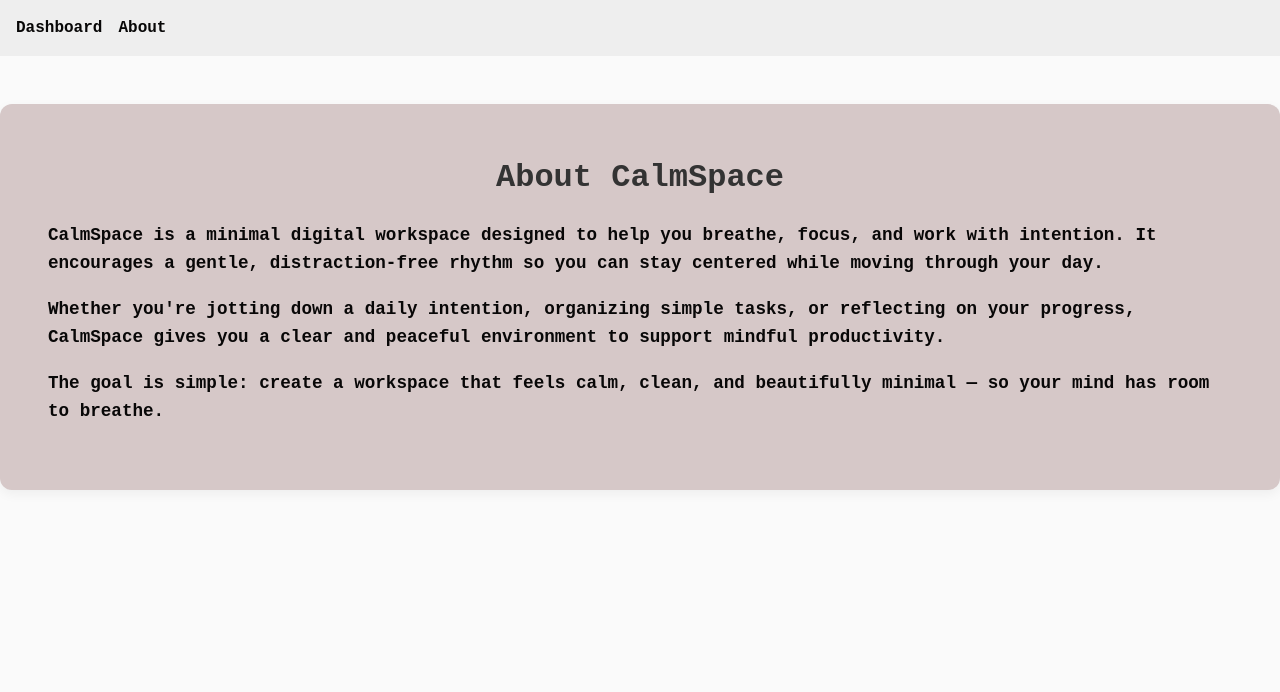
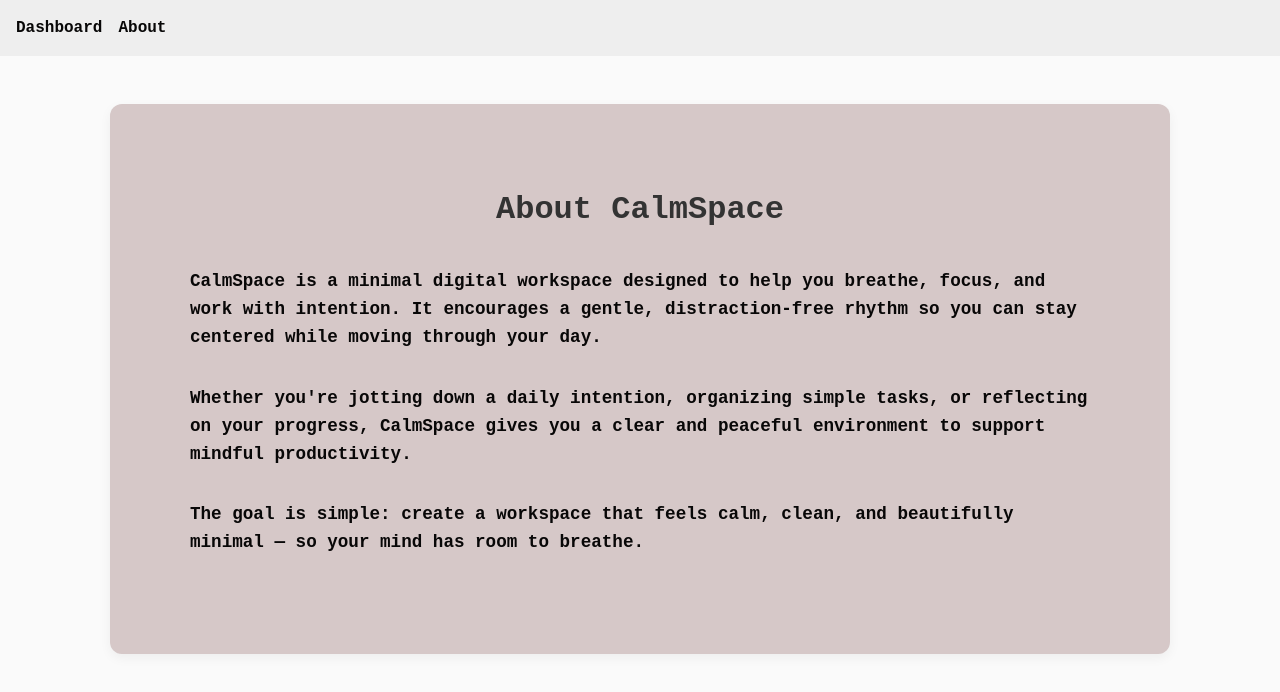
Before and after one commit to natalidahary/react-vite-app, a React (Vite) app in the folder calmspace/: page /about in a window 1280 px wide. Shown: the top 692 px of the page. Built offline with nearby package versions, Linux system fonts and the light colour scheme.

Commit message:
remove inline styles to modules css

```diff
--- a/calmspace/src/App.jsx
+++ b/calmspace/src/App.jsx
@@ -1,46 +1,14 @@
 import { Routes, Route, Link } from "react-router-dom";
 import DailyNote from "./components/DailyNote";
-
-function About() {
-  return (
-    <div style={{
-      padding: "3rem",
-      margin: "3rem auto",
-      lineHeight: "1.6",
-      background: "#d6c8c8ff",
-      borderRadius: "12px",
-      boxShadow: "0 4px 12px rgba(0,0,0,0.05)"
-    }}>
-      <h2 style={{ fontSize: "2rem", fontWeight: 800, marginBottom: "1rem" ,  textAlign: "center"}}>
-        About CalmSpace
-      </h2>
-
-      <p style={{ fontSize: "1.1rem", color: "#080707ff" , fontWeight: 600}}>
-        CalmSpace is a minimal digital workspace designed to help you breathe,
-        focus, and work with intention. It encourages a gentle, distraction-free
-        rhythm so you can stay centered while moving through your day.
-      </p>
-
-      <p style={{ fontSize: "1.1rem", color: "#080707ff", marginTop: "1rem" , fontWeight: 600}}>
-        Whether you're jotting down a daily intention, organizing simple tasks,
-        or reflecting on your progress, CalmSpace gives you a clear and peaceful
-        environment to support mindful productivity.
-      </p>
-
-      <p style={{ fontSize: "1.1rem", color: "#080707ff", marginTop: "1rem" , fontWeight: 600}}>
-        The goal is simple: create a workspace that feels calm, clean, and beautifully
-        minimal — so your mind has room to breathe.
-      </p>
-    </div>
-  );
-}
+import About from "./components/About";
+import styles from "./App.module.css";
 
 export default function App() {
   return (
     <div>
-      <nav style={{ padding: "1rem", background: "#eee" }}>
-        <Link to="/" style={{ marginRight: "1rem", fontWeight: 800 , color: "#080707ff"}}>Dashboard</Link>
-        <Link to="/about" style={{ marginRight: "1rem", fontWeight: 800 , color: "#080707ff" }}>About</Link>
+      <nav className={styles.nav}>
+        <Link to="/" className={styles.navLink}>Dashboard</Link>
+        <Link to="/about" className={styles.navLink}>About</Link>
       </nav>
 
       <Routes>
--- /dev/null
+++ b/calmspace/src/App.module.css
@@ -0,0 +1,11 @@
+.nav {
+  padding: 1rem;
+  background: #eee;
+}
+
+.navLink {
+  margin-right: 1rem;
+  font-weight: 800;
+  color: #080707ff;
+  text-decoration: none;
+}
--- /dev/null
+++ b/calmspace/src/components/About.jsx
@@ -0,0 +1,26 @@
+import styles from "./About.module.css";
+
+export default function About() {
+  return (
+    <div className={styles.container}>
+      <h2 className={styles.title}>About CalmSpace</h2>
+
+      <p className={styles.text}>
+        CalmSpace is a minimal digital workspace designed to help you breathe,
+        focus, and work with intention. It encourages a gentle, distraction-free
+        rhythm so you can stay centered while moving through your day.
+      </p>
+
+      <p className={styles.text}>
+        Whether you're jotting down a daily intention, organizing simple tasks,
+        or reflecting on your progress, CalmSpace gives you a clear and peaceful
+        environment to support mindful productivity.
+      </p>
+
+      <p className={styles.text}>
+        The goal is simple: create a workspace that feels calm, clean, and
+        beautifully minimal — so your mind has room to breathe.
+      </p>
+    </div>
+  );
+}
--- /dev/null
+++ b/calmspace/src/components/About.module.css
@@ -0,0 +1,35 @@
+.container {
+  padding: 5rem;
+  margin: 3rem auto;
+  line-height: 1.6;
+  background: #d6c8c8ff;
+  border-radius: 12px;
+  box-shadow: 0 4px 12px rgba(0, 0, 0, 0.05);
+  max-width: 900px;
+}
+
+.title {
+  font-size: 2rem;
+  font-weight: 800;
+  margin-bottom: 1rem;
+  text-align: center;
+}
+
+.text {
+  font-size: 1.1rem;
+  color: #080707ff;
+  font-weight: 550;
+  margin-top: 2rem;
+}
+
+.nav {
+  padding: 1rem;
+  background: #eee;
+}
+
+.navLink {
+  margin-right: 1rem;
+  font-weight: 800;
+  color: #080707ff;
+  text-decoration: none;
+}
--- a/calmspace/src/components/DailyNote.jsx
+++ b/calmspace/src/components/DailyNote.jsx
@@ -1,4 +1,5 @@
 import { useState } from "react";
+import styles from "./DailyNote.module.css";
 
 export default function DailyNote() {
   const [note, setNote] = useState("");
@@ -19,60 +20,25 @@ export default function DailyNote() {
   };
 
   return (
-    <div style={{
-      maxWidth: "420px",
-      margin: "2rem auto",
-      padding: "1.5rem",
-      borderRadius: "12px",
-      background: "#d6c8c8ff"
-    }}>
-      <h2 style={{
-        marginBottom: "2rem",
-        fontSize: "2.2rem",
-        fontWeight: 800,
-        textAlign: "center"
-      }}>Daily Note</h2>
+    <div className={styles.container}>
+      <h2 className={styles.title}>Daily Note</h2>
 
       <textarea
         value={note}
         onChange={(e) => setNote(e.target.value)}
         placeholder="Write a gentle intention for today..."
         rows="4"
-        style={{
-          width: "95%",
-          padding: "0.8rem",
-          borderRadius: "8px",
-          border: "1px solid #100f0fff",
-          resize: "none"
-        }}
+        className={styles.textarea}
       />
 
-      {/* Save Button */}
-      <div style={{ textAlign: "center", marginTop: "1rem" }}>
-        <button
-          onClick={handleSave}
-          style={{
-            padding: "0.6rem 1.2rem",
-            borderRadius: "8px",
-            border: "1px solid #555",
-            background: "#fff",
-            fontWeight: 700,
-            cursor: "pointer"
-          }}
-        >
+      <div className={styles.buttonWrapper}>
+        <button onClick={handleSave} className={styles.button}>
           Save Note
         </button>
       </div>
 
-      {/* Saved Message */}
       {isSaved && (
-        <p style={{
-          marginTop: "1rem",
-          color: "#1b5a0dff",
-          fontSize: "1rem",
-          textAlign: "center",
-          fontWeight: 800
-        }}>
+        <p className={styles.message}>
           Your note is saved in CalmSpace.
         </p>
       )}
--- /dev/null
+++ b/calmspace/src/components/DailyNote.module.css
@@ -0,0 +1,44 @@
+.container {
+  max-width: 420px;
+  margin: 2rem auto;
+  padding: 1.5rem;
+  border-radius: 12px;
+  background: #d6c8c8ff;
+}
+
+.title {
+  margin-bottom: 2rem;
+  font-size: 2.2rem;
+  font-weight: 800;
+  text-align: center;
+}
+
+.textarea {
+  width: 95%;
+  padding: 0.8rem;
+  border-radius: 8px;
+  border: 1px solid #100f0fff;
+  resize: none;
+}
+
+.buttonWrapper {
+  text-align: center;
+  margin-top: 1rem;
+}
+
+.button {
+  padding: 0.6rem 1.2rem;
+  border-radius: 8px;
+  border: 1px solid #555;
+  background: #fff;
+  font-weight: 700;
+  cursor: pointer;
+}
+
+.message {
+  margin-top: 1rem;
+  color: #1b5a0dff;
+  font-size: 1rem;
+  text-align: center;
+  font-weight: 800;
+}
```
